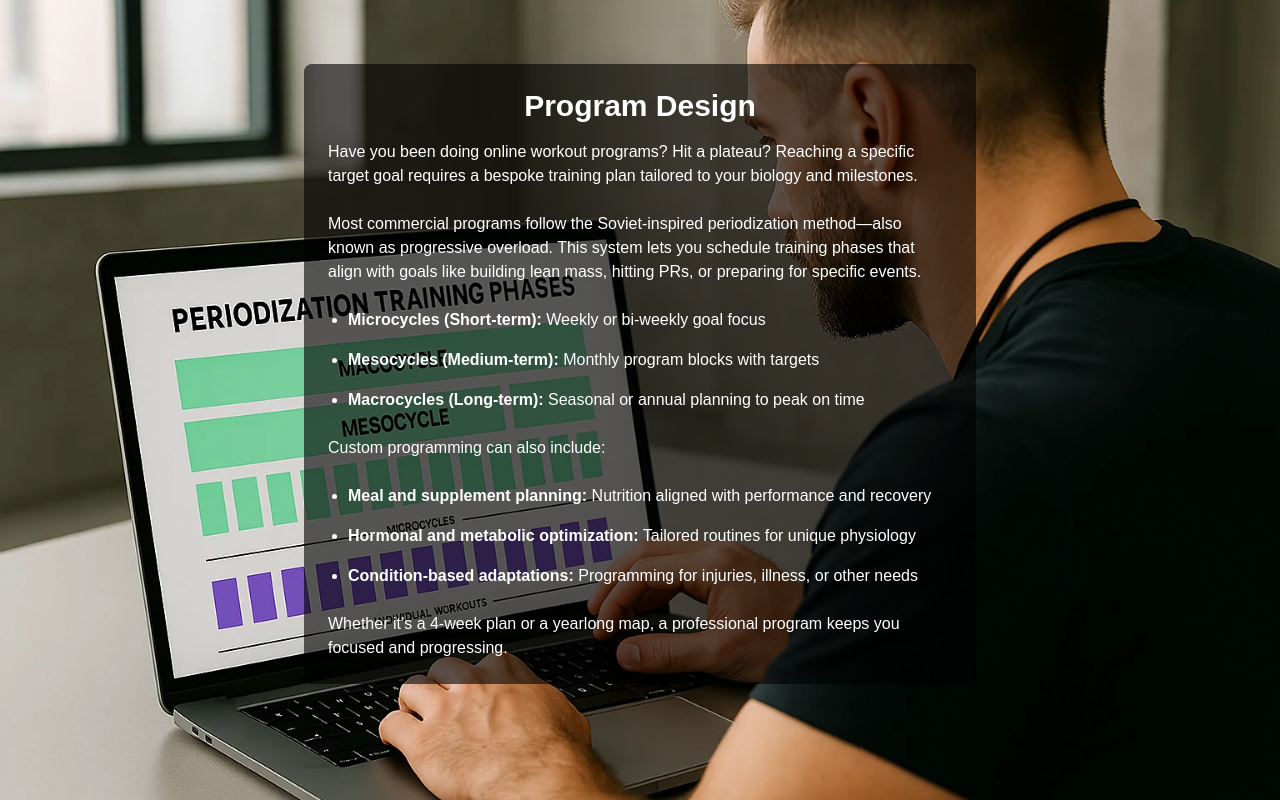
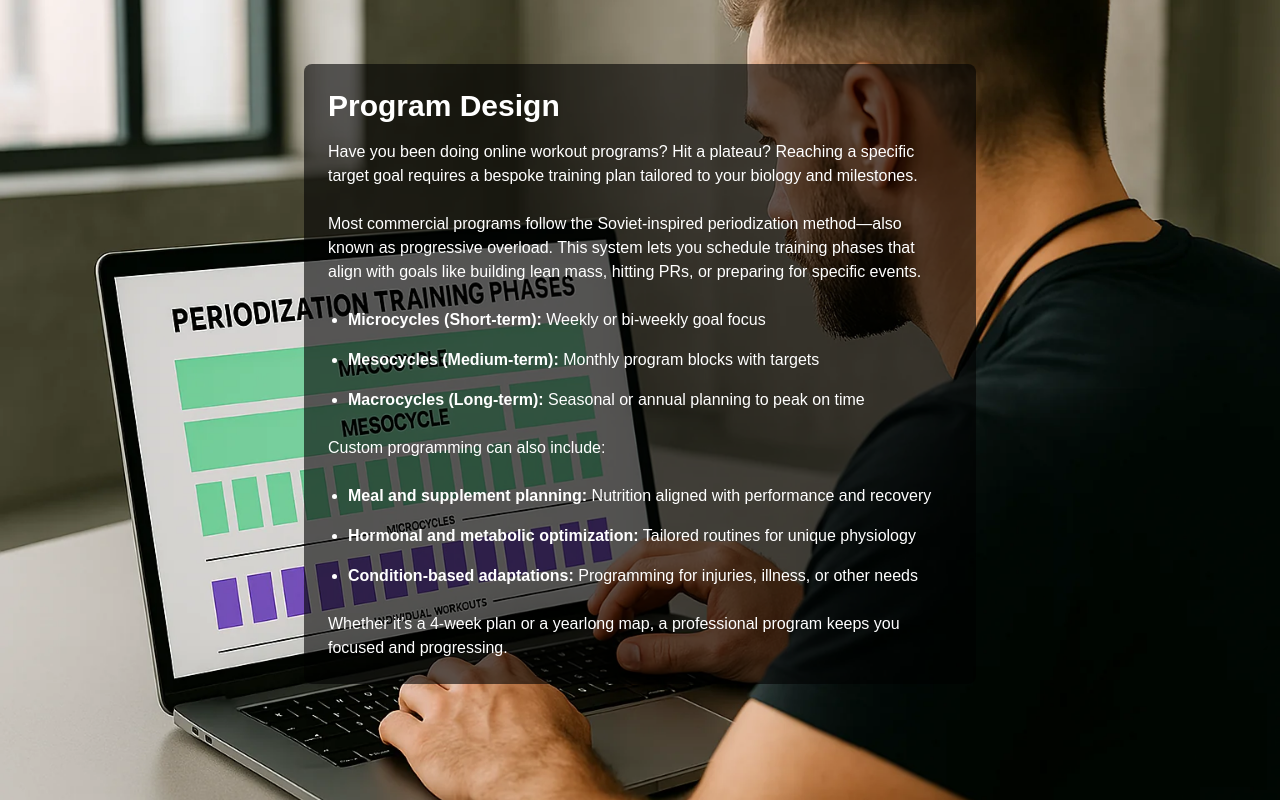
Before and after one commit to steventunc-git/torontotoptraining, a React (Vite) app: page /program-design in a window 1280 px wide. Built offline with nearby package versions, Linux system fonts and the light colour scheme.

Commit message:
Fix background image path for Program Design page

```diff
--- a/src/pages/ProgramDesign.jsx
+++ b/src/pages/ProgramDesign.jsx
@@ -14,7 +14,7 @@
       }}
     >
       <div className="max-w-2xl mx-auto text-left bg-black bg-opacity-60 p-6 rounded-lg">
-        <h1 className="text-3xl font-bold mb-4 text-center">Program Design</h1>
+        <h1 className="text-3xl font-bold mb-4 text-left">Program Design</h1>
         <p className="mb-6">
           Have you been doing online workout programs? Hit a plateau? Reaching a specific target goal
           requires a bespoke training plan tailored to your biology and milestones.
```
